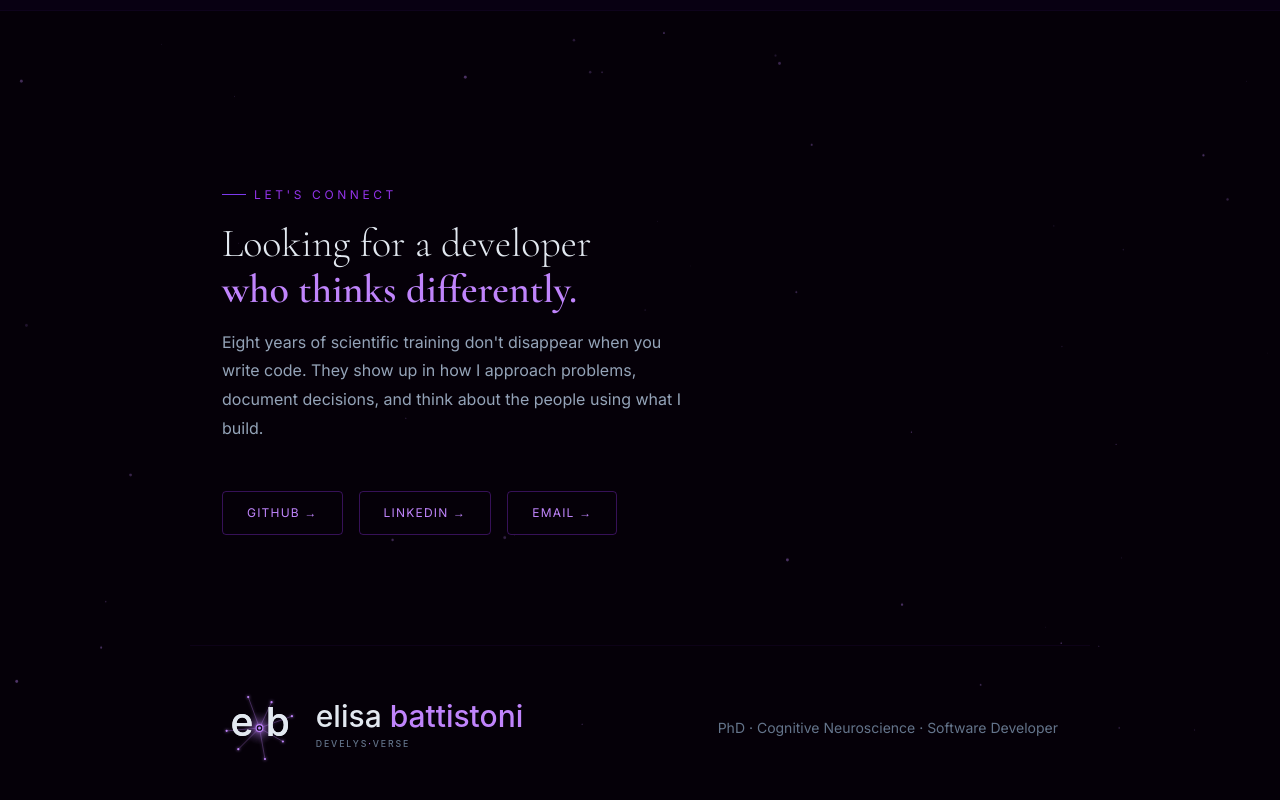
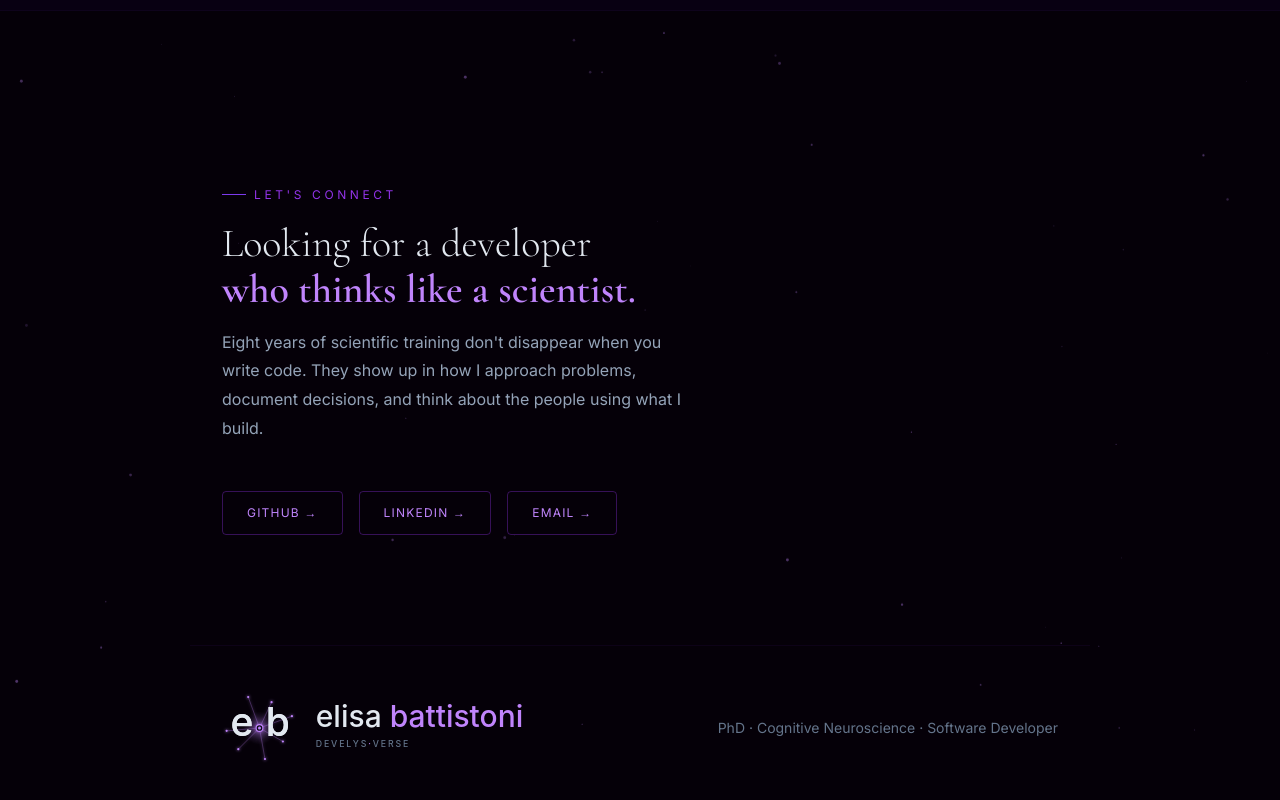
Before and after one commit to elibattistoni/develysverse, a Next.js app: page / in a window 1280 px wide. Shown: the part 2616-3416 px from the top of the page. Built offline with nearby package versions, Linux system fonts and the light colour scheme.

Commit message:
chore(contact): soften 'thinks differently' → 'thinks like a scientist'

```diff
--- a/components/contact/ContactSection.tsx
+++ b/components/contact/ContactSection.tsx
@@ -43,7 +43,7 @@ export default function ContactSection() {
           <SectionLabel text="Let's connect" />
           <h2 style={{ fontSize: "clamp(28px, 4vw, 40px)", fontWeight: 300, color: "#e2e8f0", lineHeight: 1.15, marginBottom: 16, fontFamily: "var(--font-cormorant), Georgia, serif" }}>
             Looking for a developer<br />
-            <span style={{ color: "#c084fc", fontWeight: 600 }}>who thinks differently.</span>
+            <span style={{ color: "#c084fc", fontWeight: 600 }}>who thinks like a scientist.</span>
           </h2>
           <p style={{ color: "#94a3b8", fontSize: 16, lineHeight: 1.8, maxWidth: 480, marginBottom: 48 }}>
             Eight years of scientific training don&apos;t disappear when you write code. They show up in
```
